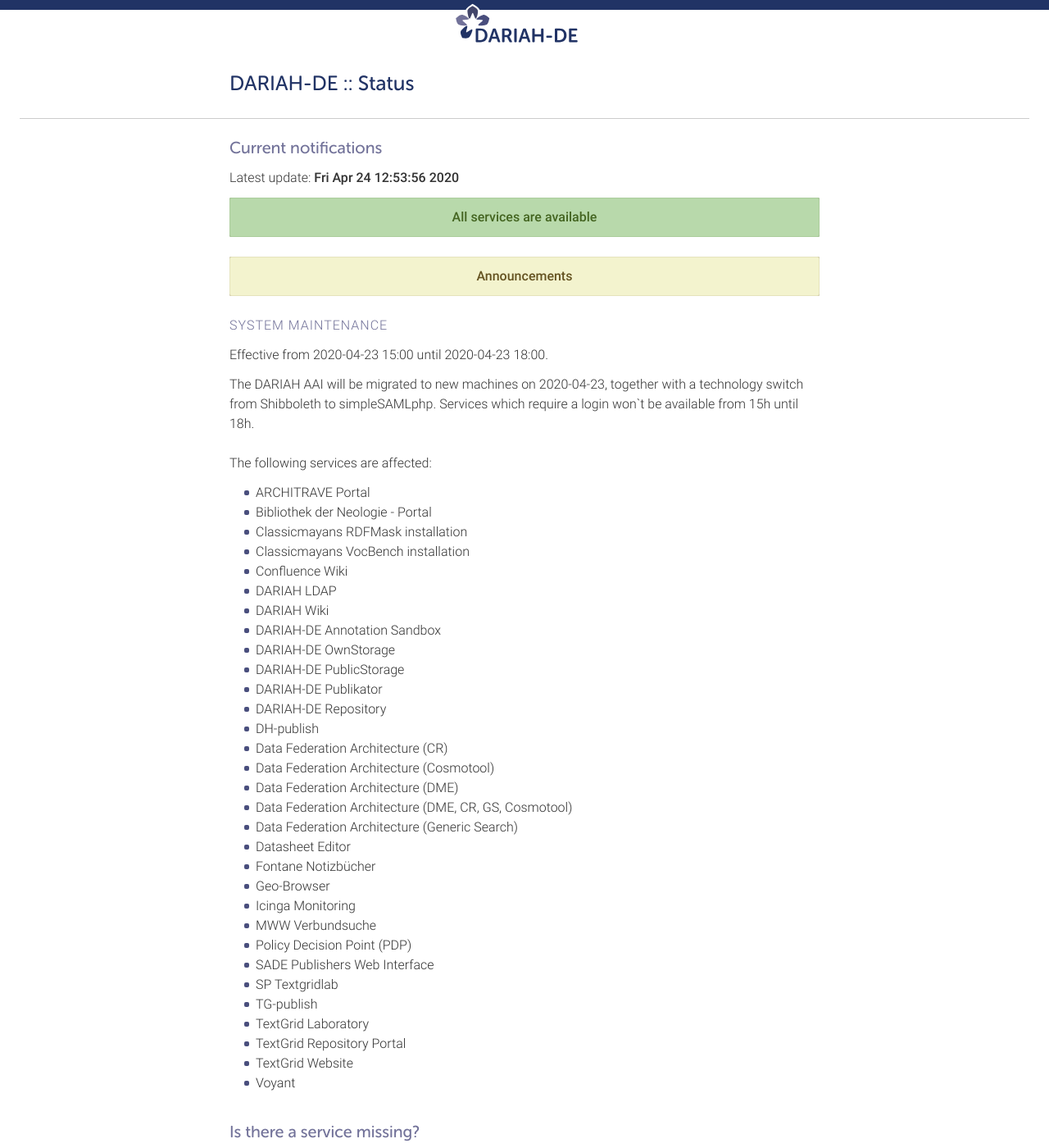
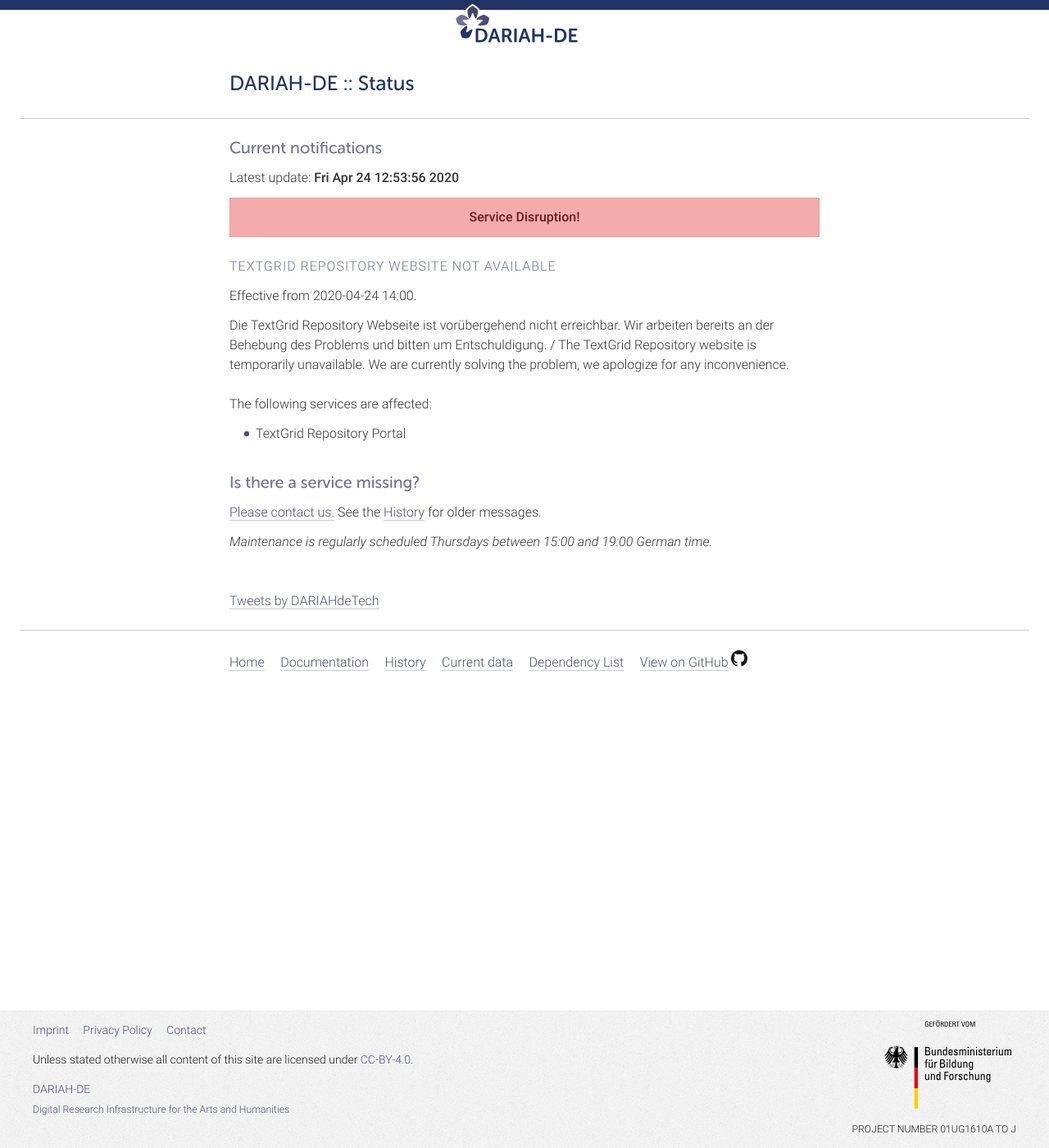
Before and after one commit to DARIAH-DE/status, a Jekyll site: the page built from index.md, in a window 1280 px wide and 1400 px high. Shown: the whole window at 82% size. Built offline with Jekyll 4.4.1, drawn with Linux system fonts in a browser that asks for light colours; comment, search, counter and statistics services are not loaded.

Commit message:
AAI maintenance removed, tgrep outage added, history updated.

```diff
--- a/_data/announcements.yaml
+++ b/_data/announcements.yaml
@@ -2,16 +2,8 @@
 - title: 'System Maintenance'
   date_start: '2020-04-23 15:00'
   date_end: '2020-04-23 18:00'
-  hide: false
+  hide: true
   description: 'The DARIAH AAI will be migrated to new machines on 2020-04-23, together with a technology switch from Shibboleth to simpleSAMLphp. Services which require a login won`t be available from 15h until 18h.'
   affected:
     - '/infrastructure/gwdg-esx'
     - '/infrastructure/gwdg-cloud'
-
-- title: 'System Maintenance'
-  date_start: '2020-03-26 15:00'
-  date_end: '2020-03-26 19:00'
-  hide: true
-  description: 'Due to Storage maintenance TextGridLab and TextGridRep will not be available. We apologise for the inconvenience!'
-  affected:
-    - '/infrastructure/gwdg-stornext'
--- a/_data/history.yaml
+++ b/_data/history.yaml
@@ -1,4 +1,23 @@
 ---
+- title: 'System Maintenance'
+  date_start: '2020-04-23 15:00'
+  date_end: '2020-04-23 18:00'
+  description: 'The DARIAH AAI will be migrated to new machines on 2020-04-23, together with a technology switch from Shibboleth to simpleSAMLphp. Services which require a login won`t be available from 15h until 18h.'
+  affected:
+    - '/infrastructure/gwdg-esx'
+    - '/infrastructure/gwdg-cloud'
+- title: 'DARIAH-DE Website not available'
+  date_start: '2020-04-14 15:00'
+  date_start: '2020-04-20 15:00'
+  description: 'Diese Seite ist vorübergehend nicht erreichbar. Wir arbeiten bereits an der Behebung des Problems und bitten um Entschuldigung. / This website is temporarily unavailable. We are currently solving the problem, we apologize for any inconvenience.'
+  affected:
+    - '/services/website'
+- title: 'System Maintenance'
+  date_start: '2020-03-26 15:00'
+  date_end: '2020-03-26 19:00'
+  description: 'Due to Storage maintenance TextGridLab and TextGridRep will not be available. We apologise for the inconvenience!'
+  affected:
+    - '/infrastructure/gwdg-stornext'
 - title: 'TextGrid Storage Services are not available'
   date_start: '2019-11-14'
   date_end: '2019-11-15'
--- a/_data/outages.yaml
+++ b/_data/outages.yaml
@@ -1,14 +1,7 @@
 ---
-- title: 'TextGrid Storage Service System Maintenance'
-  date_start: '2020-03-26 15:00'
-  hide: true
-  description: 'Due to Storage maintenance TextGridLab and TextGridRep will not be available. We apologise for the inconvenience!'
+- title: 'TextGrid Repository Website not available'
+  date_start: '2020-04-24 14:00'
+  hide: false
+  description: 'Die TextGrid Repository Webseite ist vorübergehend nicht erreichbar. Wir arbeiten bereits an der Behebung des Problems und bitten um Entschuldigung. / The TextGrid Repository website is temporarily unavailable. We are currently solving the problem, we apologize for any inconvenience.'
   affected:
-    - '/infrastructure/gwdg-stornext'
-
-- title: 'DARIAH-DE Website not available'
-  date_start: '2020-04-14 15:00'
-  hide: true
-  description: 'Diese Seite ist vorübergehend nicht erreichbar. Wir arbeiten bereits an der Behebung des Problems und bitten um Entschuldigung. / This website is temporarily unavailable. We are currently solving the problem, we apologize for any inconvenience.'
-  affected:
-    - '/services/website'
+    - '/services/tgrep'
```
